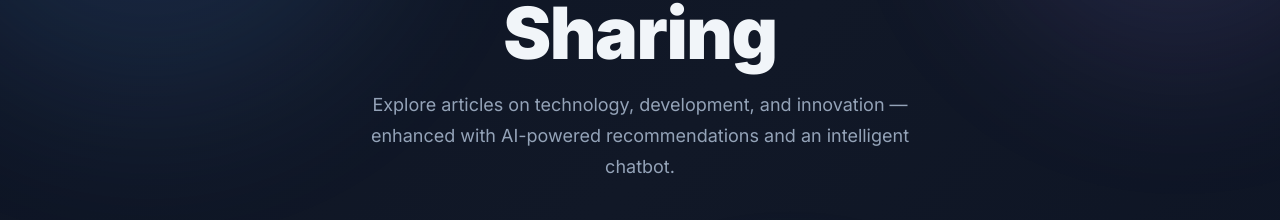
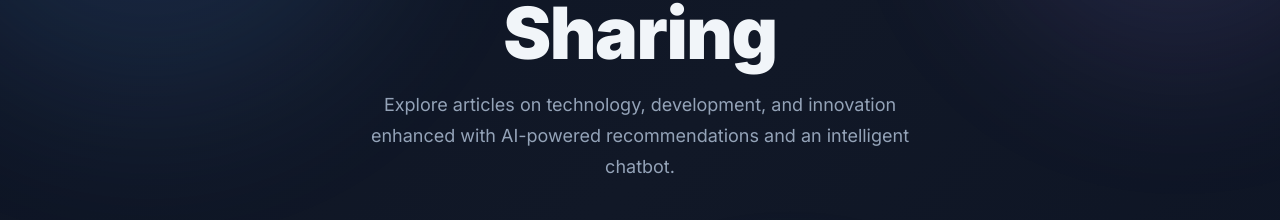
Before and after one commit to sumeet217/ai-blogapp, a React (Vite) app in the folder frontend/: page / in a window 1280 px wide. Shown: the part 302-522 px from the top of the page. Built offline with nearby package versions, Linux system fonts and the light colour scheme; no server answers.

Commit message:
solved the navbar error

```diff
--- a/frontend/src/pages/Home.tsx
+++ b/frontend/src/pages/Home.tsx
@@ -49,7 +49,7 @@ const Home: React.FC = () => {
           </h1>
 
           <p className="hero-subtitle">
-            Explore articles on technology, development, and innovation —
+            Explore articles on technology, development, and innovation
             enhanced with AI-powered recommendations and an intelligent chatbot.
           </p>
 
```
